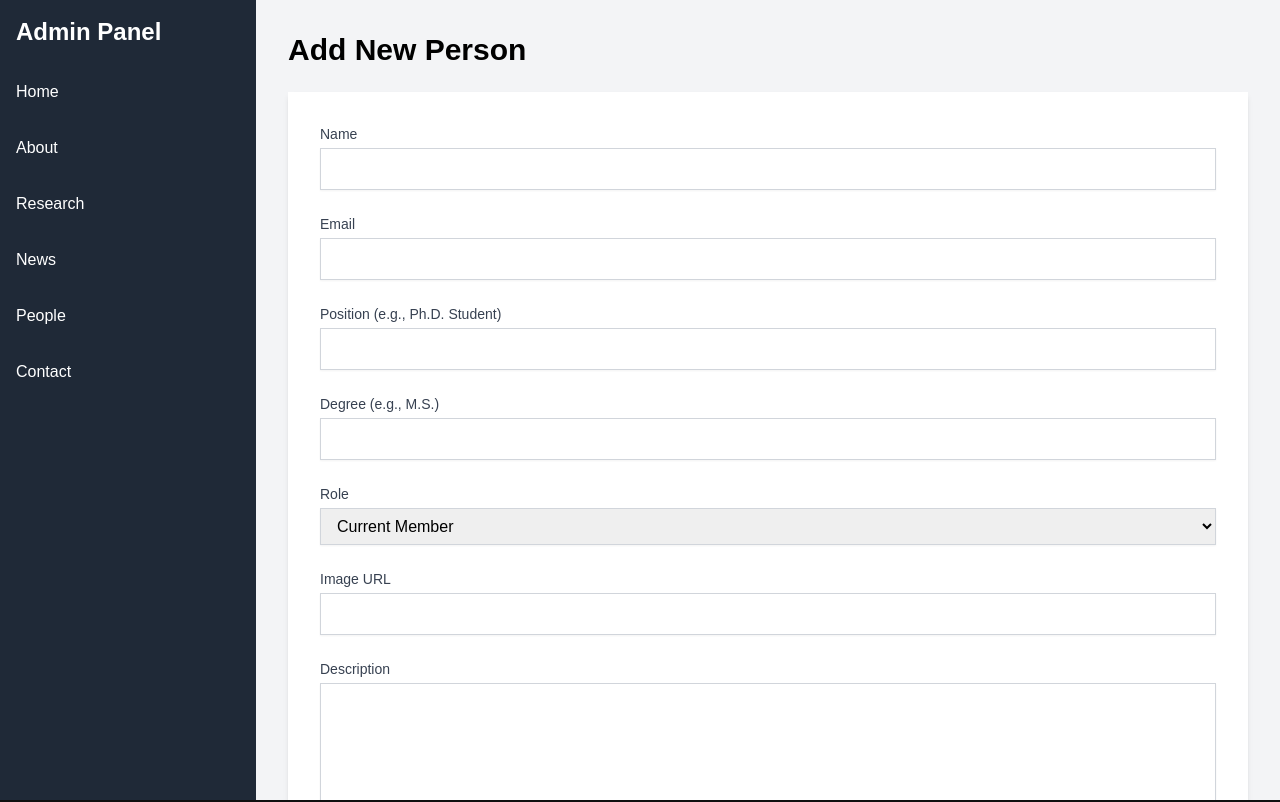
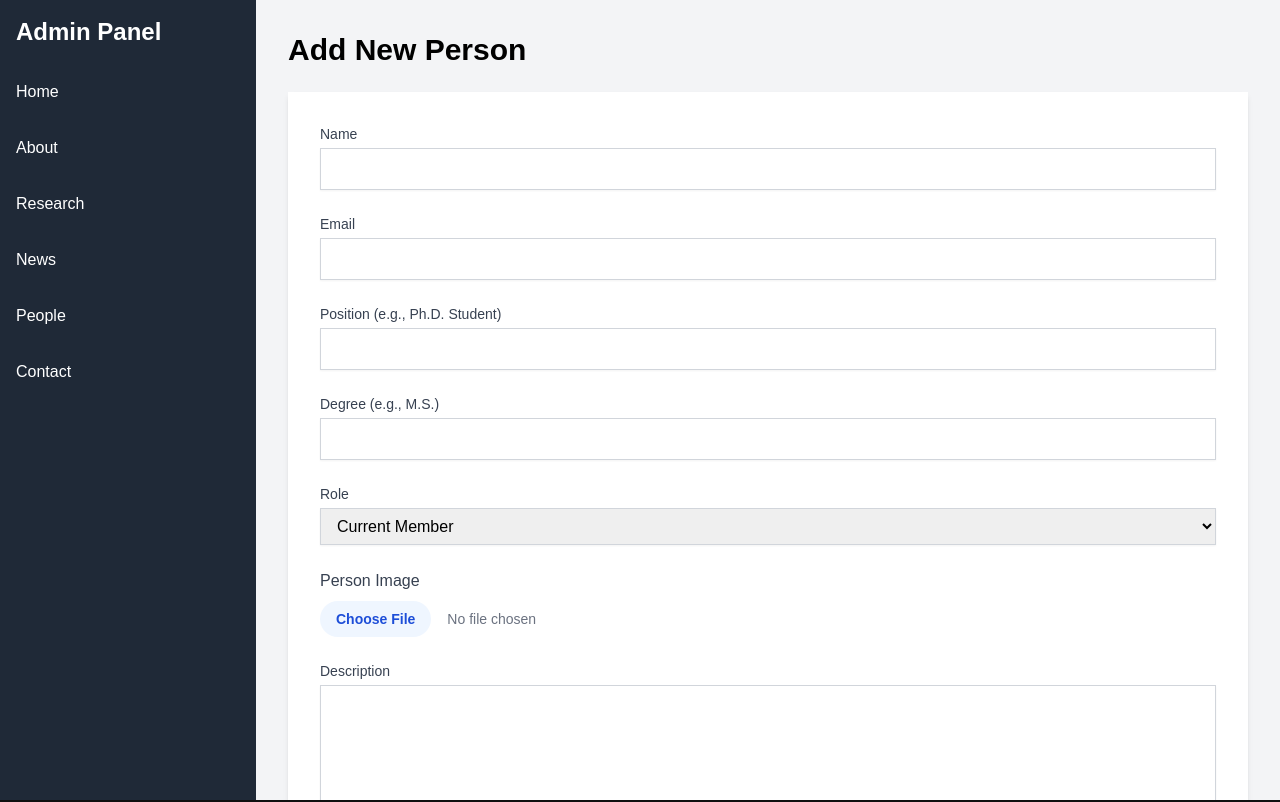
Before and after one commit to Chocobone/ummanchu, a Next.js app: page /admin/people/new in a window 1280 px wide. Shown: the top 802 px of the page. Built offline with nearby package versions, Linux system fonts and the light colour scheme.

Commit message:
feat : person 업로드 수정

```diff
--- a/src/components/PeopleForm.tsx
+++ b/src/components/PeopleForm.tsx
@@ -21,6 +21,9 @@ interface PersonFormProps {
 }
 
 export default function PersonForm({ initialData, onSubmit, isSubmitting, buttonText }: PersonFormProps) {
+  const [error, setError] = useState<string | null>(null);
+  const [isUploading, setIsUploading] = useState(false);
+  const [imageUrl, setImageUrl] = useState(initialData?.image || '');
   const [formData, setFormData] = useState<PersonFormData>({
     name: initialData?.name || '',
     position: initialData?.position || '',
@@ -30,6 +33,31 @@ export default function PersonForm({ initialData, onSubmit, isSubmitting, button
     degree: initialData?.degree || '',
     role: initialData?.role || 'CURRENT',
   });
+
+
+  const handleFileChange = async (e: React.ChangeEvent<HTMLInputElement>) => {
+    if (!e.target.files || e.target.files.length === 0) return;
+    const file = e.target.files[0];
+
+    const formData = new FormData();
+    formData.append('file', file);
+
+    try {
+      setIsUploading(true);
+      const res = await fetch('/api/upload', {
+        method: 'POST',
+        body: formData,
+      });
+      if (!res.ok) throw new Error('Failed to upload image');
+      const data = await res.json();
+      setImageUrl(data.url); // 업로드 후 받은 url 저장
+      setFormData((prev) => ({ ...prev, image: data.url }));
+    } catch (err: any) {
+      setError(err.message);
+    } finally {
+      setIsUploading(false);
+    }
+  };
 
   const handleChange = (e: React.ChangeEvent<HTMLInputElement | HTMLTextAreaElement | HTMLSelectElement>) => {
     const { name, value } = e.target;
@@ -72,10 +100,32 @@ export default function PersonForm({ initialData, onSubmit, isSubmitting, button
         </select>
       </div>
 
-      <div>
-        <label htmlFor="image" className="block text-sm font-medium text-gray-700">Image URL</label>
-        <input type="text" name="image" id="image" value={formData.image} onChange={handleChange} className="mt-1 block w-full px-3 py-2 border border-gray-300 rounded-md shadow-sm focus:outline-none focus:ring-indigo-500 focus:border-indigo-500" />
-      </div>
+       {/* Thumbnail Upload */}
+        <div>
+          <label className="block text-gray-700 mb-2">Person Image</label>
+          {imageUrl ? (
+            <div className="space-y-2">
+              <img src={imageUrl} alt="Thumbnail preview" className="w-48 h-32 object-cover rounded" />
+              <button
+                type="button"
+                onClick={() => setImageUrl(null)}
+                className="bg-red-500 text-white px-3 py-1 rounded hover:bg-red-600"
+              >
+                Change Image
+              </button>
+            </div>
+          ) : (
+            <input
+              type="file"
+              accept="image/*"
+              onChange={handleFileChange}
+              disabled={isUploading}
+              className="block w-full text-sm text-gray-500 file:mr-4 file:py-2 file:px-4 file:rounded-full
+                         file:border-0 file:text-sm file:font-semibold file:bg-blue-50 file:text-blue-700
+                         hover:file:bg-blue-100"
+            />
+          )}
+        </div>
 
       <div>
         <label htmlFor="description" className="block text-sm font-medium text-gray-700">Description</label>
```
